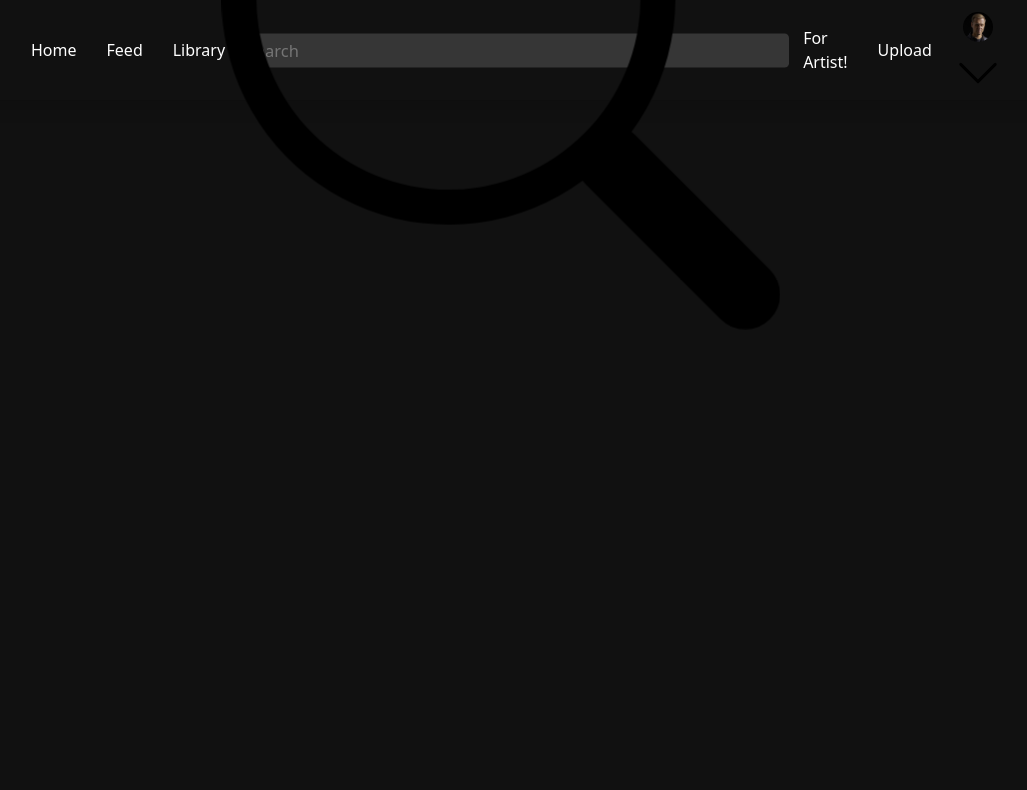
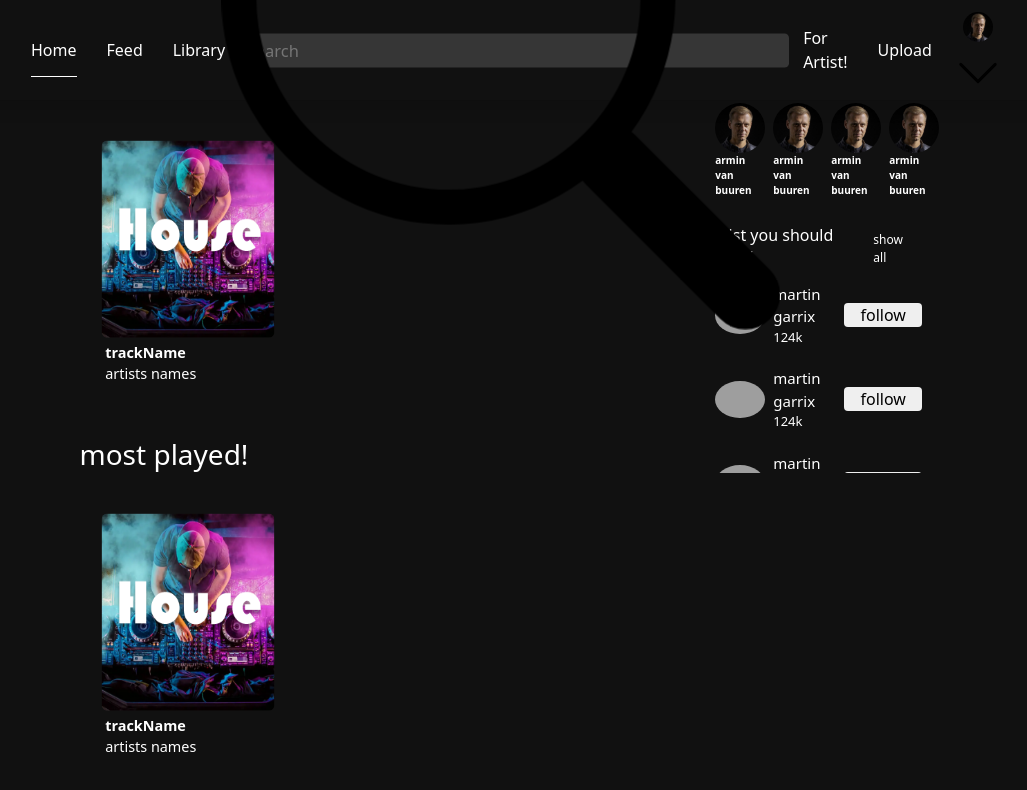
Before and after one commit to parham-snk/soundcloud, a React (Create React App) app: page / in a window 1280 px wide. Shown: the top 790 px of the page, without its empty margins (142-1169 px from the left). Built offline with nearby package versions, Linux system fonts and the light colour scheme; grey boxes are pictures that could not be loaded.

Commit message:
complete home page design

```diff
--- a/src/App.css
+++ b/src/App.css
@@ -7,11 +7,31 @@
 }
 
 * {
-    color: white !important;
+    outline: none !important;
     padding: 0;
     margin: 0;
     font-family: system-ui, -apple-system, BlinkMacSystemFont, 'Segoe UI', Roboto, Oxygen, Ubuntu, Cantarell, 'Open Sans', 'Helvetica Neue', sans-serif;
     font-weight: lighter;
+}
+
+a {
+    color: white !important;
+}
+
+svg,
+p,
+h1,
+h2,
+h3,
+h4,
+h5,
+h6 {
+    color: white;
+}
+
+p {
+    padding: 0 !important;
+    margin: 0 !important;
 }
 
 li,
@@ -28,11 +48,13 @@ input {
 body {
     background-color: #111;
     position: relative !important;
-
+    display: flex;
+    justify-content: center !important;
 
 }
 
 nav {
+    left: 0 !important;
     background-color: #111;
     backdrop-filter: blur(5px);
     border-radius: 0 0 16px 16px;
@@ -49,7 +71,10 @@ nav {
                 &:hover {}
             }
 
-            .active {}
+            .active {
+                padding-bottom: 15px;
+                border-bottom: 1px solid white;
+            }
         }
 
         .searchBox {
@@ -104,11 +129,12 @@ nav {
                     left: 0 !important;
                     padding: 0 !important;
                     margin: 0 !important;
-
+                    color: white;
 
 
                     svg {
                         font-size: 25px;
+
                     }
 
                     div {
@@ -199,3 +225,90 @@ nav {
         }
     }
 }
+
+.c {
+    position: relative !important;
+    width: 75% !important;
+    display: flex !important;
+    justify-content: center !important;
+
+}
+
+.container {
+    width: 100vw !important;
+    height: fit-content;
+
+}
+
+.trackCard {
+    width: 200px !important;
+    height: 300px;
+    scale: .9;
+
+    img {
+        width: 100%;
+        height: 100% !important;
+    }
+
+    .b {
+        &:hover .controll {
+            opacity: 1 !important;
+        }
+
+        .controll {
+            .play {
+                color: white;
+                font-size: 70px;
+                cursor: pointer;
+
+            }
+
+            svg {
+                cursor: pointer;
+            }
+        }
+    }
+
+    figcaption {
+        a {
+            font-weight: bold;
+        }
+    }
+}
+
+aside {
+    .newTracks {
+
+
+        figure {
+            img {
+                width: 50px;
+                border-radius: 50%;
+
+            }
+
+            p {
+                font-size: x-small;
+                font-weight: bold;
+            }
+        }
+    }
+
+    .follow {
+
+        .ul {
+            max-height: 200px !important;
+            overflow: hidden !important;
+        }
+
+        figure {
+            width: fit-content !important;
+            margin: 2px 0 !important;
+
+            img {
+                width: 50px !important;
+                border-radius: 50%;
+            }
+        }
+    }
+}
--- /dev/null
+++ b/src/pages/components/aside/artistFollow.jsx
@@ -0,0 +1,36 @@
+
+import { PersonFillAdd } from "react-bootstrap-icons"
+import { useState } from "react"
+import { Link } from "react-router-dom"
+const ArtistAside = props => {
+    const [follow, setFollow] = useState(false)
+    return (
+        <figure className="d-flex flex-row justify-content-center align-items-center py-2">
+            <Link>
+                <img src={require("../../assets/artists/mt.jpg")} className="mx-2" alt="" />
+            </Link>
+            <figcaption className="d-flex flex-row justify-content-center align-items-center">
+                <Link>
+                    <div className="d-flex flex-column justify-content-center">
+                        <p style={{ fontSize: 15 }}>martin garrix</p>
+                        <p style={{ fontSize: 13 }}>124k</p>
+                    </div>
+                </Link>
+                {
+                    !follow &&
+                    <button onClick={() => {
+                        setFollow(!follow)
+                    }} className="rounded-1 ms-4 px-3 border-0 btn-primary">follow</button>
+                }
+                {
+                    follow &&
+                    <button onClick={() => {
+                        setFollow(!follow)
+                    }} className="rounded-1 ms-3 px-2 border btn-primary  text-white" style={{ background: "none", border: "1px solid white !important", boxSizing: "border-box" }}>followed</button>
+                }
+            </figcaption>
+        </figure>
+    )
+}
+
+export default ArtistAside
--- a/src/pages/components/section.jsx
+++ b/src/pages/components/section.jsx
@@ -1,9 +1,11 @@
 const Section = props => {
     return (
-        <div className="position-relative w-100 d-flex justify-content-center align-content-center ">
-            <section className="rounded position-relative w-auto h-100 shadow py-3 px-2 d-flex flex-column justify-content-start align-items-center">
+        <div className="position-relative d-flex justify-content-center align-content-center  container w-100">
+            <section className="d-flex flex-column justify-content-start align-items-center w-75">
                 {props.children}
-            </section></div>
+            </section>
+
+        </div>
     )
 }
 
--- /dev/null
+++ b/src/pages/components/trackSlider/track-card.jsx
@@ -0,0 +1,49 @@
+import { useEffect, useState } from "react"
+import { HeartFill, Pause, PlayFill } from "react-bootstrap-icons"
+import { Link } from "react-router-dom"
+const TrackCard = props => {
+    const [like, setLike] = useState(false)
+    const [play, setPlay] = useState(false)
+    return (
+        <figure className="trackCard p-1 mx-2 position-relative">
+            <div className="b position-relative w-100 h-75 overflow-hidden rounded">
+                <img src={require("../../assets/genres/house1.png")} alt="" />
+                <div className="controll position-absolute w-100 h-100 top-0 start-0 bg-black bg-opacity-75 opacity-0 d-flex justify-content-center align-items-center">
+                    {
+                        !play &&
+                        <PlayFill onClick={() => {
+                            setPlay(!play)
+                        }} className="play" />
+                    }
+                    {
+                        play &&
+                        <Pause onClick={() => {
+                            setPlay(!play)
+                        }} className="play" />
+                    }
+                    <div className="position-absolute end-0 bottom-0 p-2">
+                        {
+                            like &&
+                            <HeartFill className="text-danger" onClick={() => {
+                                setLike(!like)
+                            }} />
+                        }
+                        {
+                            !like &&
+                            <HeartFill onClick={() => {
+                                setLike(true)
+                            }} />
+                        }
+                    </div>
+                </div>
+            </div>
+            <figcaption className="p-1">
+                <Link className="">trackName</Link>
+                <p>artists names</p>
+            </figcaption>
+        </figure>
+    )
+}
+
+
+export default TrackCard
--- /dev/null
+++ b/src/pages/components/trackSlider/track-slider.jsx
@@ -0,0 +1,17 @@
+
+import TrackCard from "./track-card"
+
+const TrackSlider = ({ title, arr }) => {
+
+    return (
+        <div className="d-flex flex-column justify-content-center align-items-start w-100 position-relative">
+            <h3 className="title">{title}</h3>
+            <div className="d-flex flex-row justify-content-start align-items-center pt-3">
+                <TrackCard/>
+
+            </div>
+        </div>
+    )
+}
+
+export default TrackSlider
--- a/src/pages/home.jsx
+++ b/src/pages/home.jsx
@@ -1,11 +1,68 @@
 import { Link } from "react-router-dom"
-import wall1 from "./assets/artur-kechter-MhvLacl6yXQ-unsplash.jpg"
-import wall2black from "./assets/black.jpg"
-import { PersonFillAdd } from "react-bootstrap-icons"
+
 import Section from "./components/section"
+import TrackSlider from "./components/trackSlider/track-slider"
+
+import ArtistAside from "./components/aside/artistFollow"
 const Home = props => {
+
     return (
-       <Section>
+        <Section>
+            <div className="d-flex flex-row justify-content-center align-items-center pt-5 w-100 mt-3">
+                <div className="d-flex flex-column justify-content-start align-items-center w-75 h-100">
+                    <TrackSlider title={"recently played!"} />
+                    <TrackSlider title={"most played!"} />
+                </div>
+                <aside className="d-flex flex-column align-content-center justify-content-start w-25 h-100">
+                    <div className="d-flex flex-column w-100 h-auto p-1 newTracks">
+                        <h6>new tracks</h6>
+                        {/* redirect to a page to show new track from artist and its just artist profile and name ! */}
+                        <div className="d-flex flex-row justify-content-start align-items-center w-100 py-2 overflowx">
+                            <Link className="mx-1">
+                                <figure className="d-flex flex-column justify-content-center align-items-center">
+                                    <img src={require("./assets/artists/AR.jpg")} alt="" />
+                                    <p>armin van buuren</p>
+                                </figure>
+                            </Link>
+                            <Link className="mx-1">
+                                <figure className="d-flex flex-column justify-content-center align-items-center">
+                                    <img src={require("./assets/artists/AR.jpg")} alt="" />
+                                    <p>armin van buuren</p>
+                                </figure>
+                            </Link>
+                            <Link className="mx-1">
+                                <figure className="d-flex flex-column justify-content-center align-items-center">
+                                    <img src={require("./assets/artists/AR.jpg")} alt="" />
+                                    <p>armin van buuren</p>
+                                </figure>
+                            </Link>
+                            <Link className="mx-1">
+                                <figure className="d-flex flex-column justify-content-center align-items-center">
+                                    <img src={require("./assets/artists/AR.jpg")} alt="" />
+                                    <p>armin van buuren</p>
+                                </figure>
+                            </Link>
+                        </div>
+                    </div>
+
+                    {/* artist you should follow !  3 contack! */}
+                    <div className="d-flex flex-column justify-content-center align-items-start w-100 follow">
+                        <div className="d-flex flex-row justify-content-between align-items-center w-100">
+                            <h6>artist you should follow</h6>
+                            <Link style={{ fontSize: 12 }}>show all </Link>
+
+                        </div>
+                        <div className="d-flex flex-column overflow-hidden ul">
+
+                            <ArtistAside/>
+                            <ArtistAside/>
+                            <ArtistAside/>
+                            <ArtistAside/>
+
+                        </div>
+                    </div>
+                </aside>
+            </div>
         </Section>
     )
 }
--- a/src/router/router.jsx
+++ b/src/router/router.jsx
@@ -11,7 +11,7 @@ const Router = props => {
     return (
         <BrowserRouter>
             <NavBar />
-            <div className="c d-flex justify-content-center">
+            <div className="d-flex justify-content-center w-100">
                 <Routes>
                     <Route path="/" Component={Home} />
                     <Route path='/login' Component={Login}/>
```
